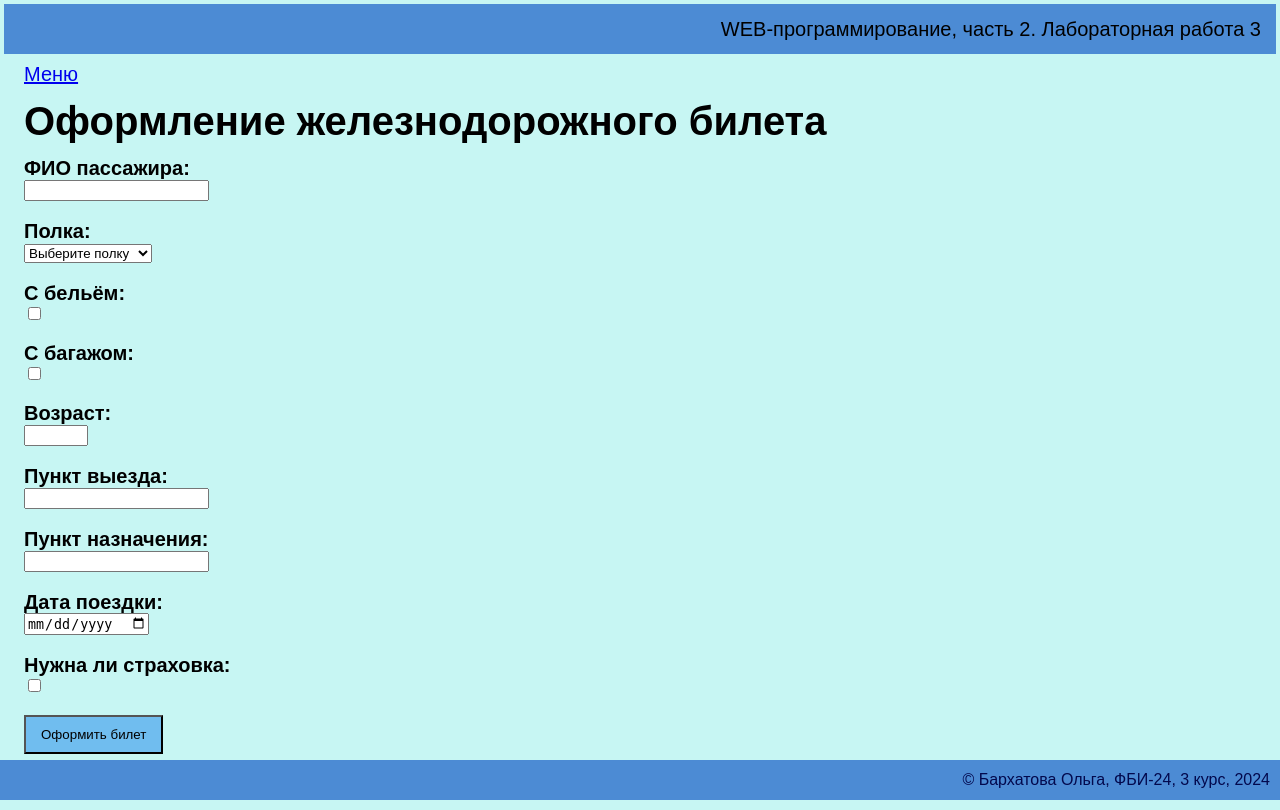
After one commit to brkhtvvv/web--programming-labs-2, a Flask app: template templates/lab3/train_ticket.html in a window 1280 px wide. The commit adds this page. Run offline with Flask 3, Linux system fonts and the light colour scheme; the template is opened without the code that fills it, so the values that code supplies are empty.

Commit message:
Железнодорожный билет

```diff
--- a/templates/lab3/lab3.html
+++ b/templates/lab3/lab3.html
@@ -39,6 +39,9 @@
         <li>
             <a href="/lab3/settings">Настройки цвета</a>
         </li>
+        <li>
+            <a href="/lab3/train_ticket"> Железнодорожный билет</a>
+        </li>
     </ol>
     <div>
         <a href="http://127.0.0.1:5000/menu"></a>
--- /dev/null
+++ b/templates/lab3/train_ticket.html
@@ -0,0 +1,34 @@
+{% extends 'base.html' %}
+{# номер лабораторной работы: #}
+{% block lab %}Лабораторная работа 3{% endblock %}
+{# основной контент #}
+{% block main %}
+    <h1>Оформление железнодорожного билета</h1>
+    <form action="{{ url_for('lab3.train_ticket') }}">
+        <label for="passenger_name">ФИО пассажира:</label>
+        <input type="text" id="passenger_name" name="passenger_name" required><br><br>
+        <label for="shelf_type">Полка:</label>
+        <select id="shelf_type" name="shelf_type" required>
+            <option value="">Выберите полку</option>
+            <option value="lower">Нижняя</option>
+            <option value="upper">Верхняя</option>
+            <option value="upper_side">Верхняя боковая</option>
+            <option value="lower_side">Нижняя боковая</option>
+        </select><br><br>
+        <label for="with_bedding">С бельём:</label>
+        <input type="checkbox" id="with_bedding" name="with_bedding"><br><br>
+        <label for="with_luggage">С багажом:</label>
+        <input type="checkbox" id="with_luggage" name="with_luggage"><br><br>
+        <label for="age">Возраст:</label>
+        <input type="number" id="age" name="age" min="1" max="120" required><br><br>
+        <label for="departure_point">Пункт выезда:</label>
+        <input type="text" id="departure_point" name="departure_point" required><br><br>
+        <label for="destination_point">Пункт назначения:</label>
+        <input type="text" id="destination_point" name="destination_point" required><br><br>
+        <label for="travel_date">Дата поездки:</label>
+        <input type="date" id="travel_date" name="travel_date" required><br><br>
+        <label for="insurance_needed">Нужна ли страховка:</label>
+        <input type="checkbox" id="insurance_needed" name="insurance_needed"><br><br>
+        <button type="submit">Оформить билет</button>
+    </form>
+{% endblock %}
```
Also changed, not shown: lab3.py (+35 -1 lines), templates/lab3/ticket.html (added, +14 -0 lines).
